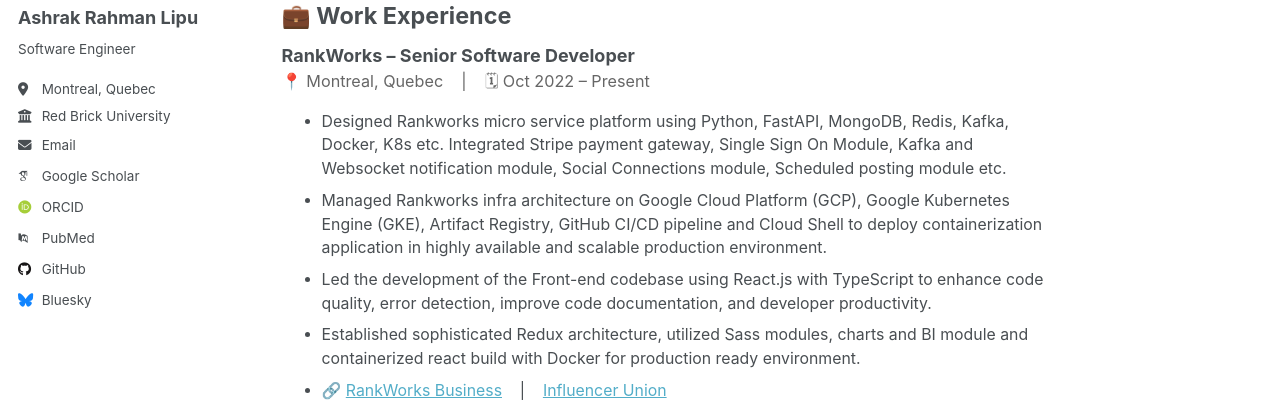
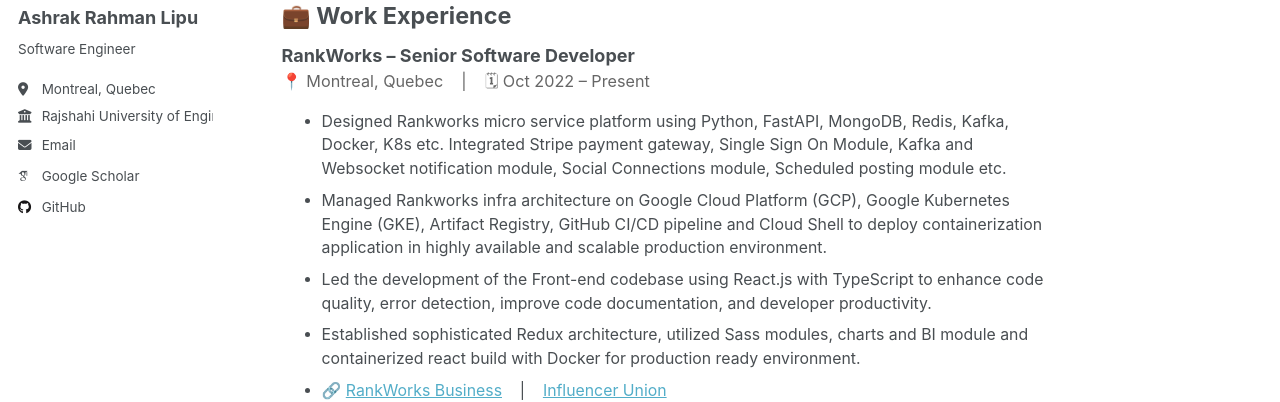
Before and after one commit to ashrakrahman/ashrakrahman.github.io, a Jekyll site: the page built from _pages/about.md, in a window 1280 px wide. Shown: the part 277-679 px from the top of the page. Built offline with Jekyll 4.4.1, drawn with Linux system fonts in a browser that asks for light colours; some web fonts are replaced.

Commit message:
Update UI

```diff
--- a/_config.yml
+++ b/_config.yml
@@ -27,17 +27,17 @@
   pronouns         : # example: "she/her"
   bio              : "Software Engineer"
   location         : "Montreal, Quebec"
-  employer         : "Red Brick University"
+  employer         : "Rajshahi University of Engineering & Technology (RUET)"
   uri              : # URL
-  email            : "none@example.org"
+  email            : "ashrakrahman@gmail.com"
 
   # Academic websites
   arxiv            : # URL - Update with the correct link to your profile
-  googlescholar    : "https://scholar.google.com/citations?user=PS_CX0AAAAAJ"
+  googlescholar    : "https://scholar.google.ca/citations?user=rs5myNYAAAAJ&hl=en"
   impactstory      : # URL
-  orcid            : "http://orcid.org/yourorcidurl"
+  # orcid            : "http://orcid.org/yourorcidurl"
   semantic         : # URL
-  pubmed           : "https://www.ncbi.nlm.nih.gov/pubmed/?term=john+snow"
+  # pubmed           : "https://www.ncbi.nlm.nih.gov/pubmed/?term=john+snow"
   researchgate     : # URL
   scopus           : # URL
 
@@ -45,12 +45,12 @@
   bitbucket        : # Username - Update with your username on the site
   codepen          : # Username
   dribbble         : # Username
-  github           : "academicpages"
+  github           : "ashrakrahman"
   kaggle           : # Username
   stackoverflow    : # User number or user number and name (i.e., use "1" or "1/jeff-atwood")
 
   # Social media
-  bluesky          : "bsky.app" # Replace this with you Bluesky username
+  # bluesky          : "bsky.app" # Replace this with you Bluesky username
   facebook         : # Username
   flickr           : # Username
   foursquare       : # Username
```
